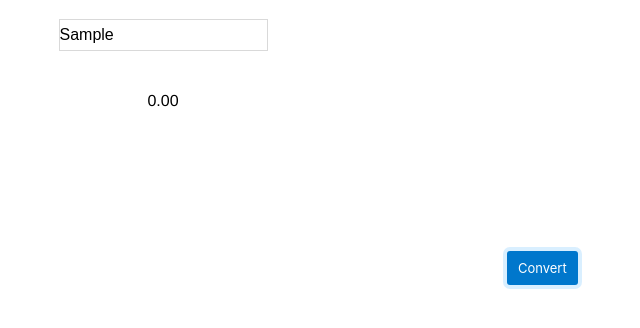
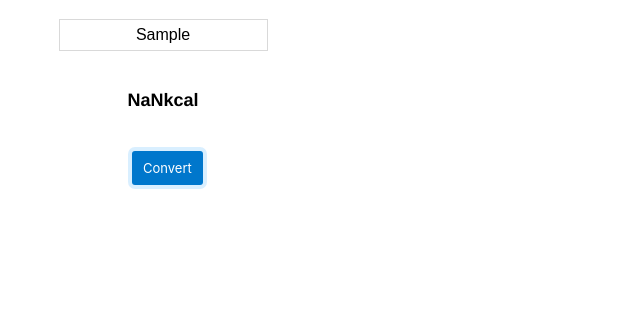
Before and after one commit to kazi-kabir/kj-to-kcal, a plain HTML site: page index.html in a window 1280 px wide. Both pictures are taken after typing "Sample" into the empty fields and a click on the button "Convert". Shown: the part 124-452 px from the top of the page, without its empty margins (477-1117 px from the left). Drawn offline with Linux system fonts and the light colour scheme.

Commit message:
finishing touches

```diff
--- a/index.html
+++ b/index.html
@@ -14,8 +14,7 @@
     </div>
 
     <input type="text" id="kilojoule"><br>
-    <p3 id="contentOutput">0.00</p3>
-    <p3 id="contentOutput"></p3>
+    <p3 id="contentOutput">0.00kcal</p3>
     <button type="button" onclick="convert()">Convert</button>
 
 
--- a/script.js
+++ b/script.js
@@ -1,5 +1,4 @@
 function convertKjtoKcal(num) {
-    console.log(num);
     let calorie = num/4.1855;
     return calorie
 }
@@ -15,7 +14,7 @@ kj.addEventListener("keydown", function (e) {
 });
 
 function writeOutputToScreen(res) {
-    document.getElementById("contentOutput").textContent = res;
+    document.getElementById("contentOutput").textContent = res + 'kcal';
 }
 
 function convert() {
--- a/style.css
+++ b/style.css
@@ -18,6 +18,7 @@ input[type=text] {
     border-color: rgba(0, 0, 0, .15);
     background-color: white;
     font-size: 16px;
+    text-align: center
 }
 
 #contentOutput, #initialMetric {
@@ -27,8 +28,14 @@ input[type=text] {
     align-items: center;
     justify-content: space-around;
     font-family: "Helvetica Neue Light", "Helvetica Neue",
-    Helvetica
+    Helvetica;
+    font-weight: bold;
 }
+
+#contentOutput {
+    font-size: large;
+}
+
 
 
 /*center everything*/
@@ -49,12 +56,18 @@ button:focus {
   justify-content: space-around;
   vertical-align: middle;
   position: absolute;
+  margin-left: 35%;
+  margin-right: 90%;
+  position: relative;
 }
 
 button:focus {
   box-shadow: 0 0 0 4px rgba(0, 149, 255, .15);
   align-items: center;
   justify-content: space-around;
+  margin-left: 35%;
+  margin-right: 90%;
+  position: relative;
 }
 
 button:active {
@@ -62,6 +75,9 @@ button:active {
   box-shadow: none;
   align-items: center;
   justify-content: space-around;
+  margin-left: 35%;
+  margin-right: 90%;
+  position: relative;
 }
 
 button {
```
